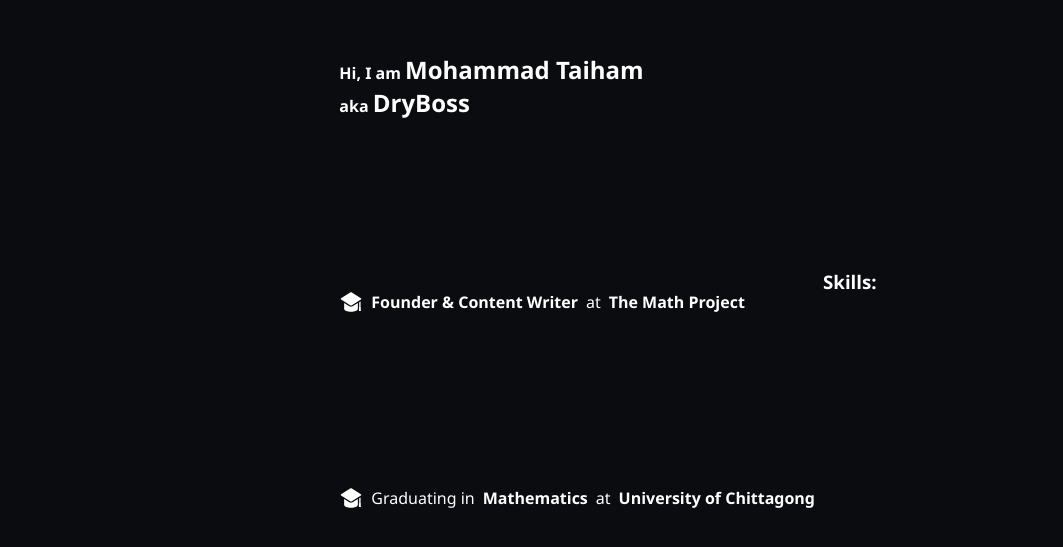
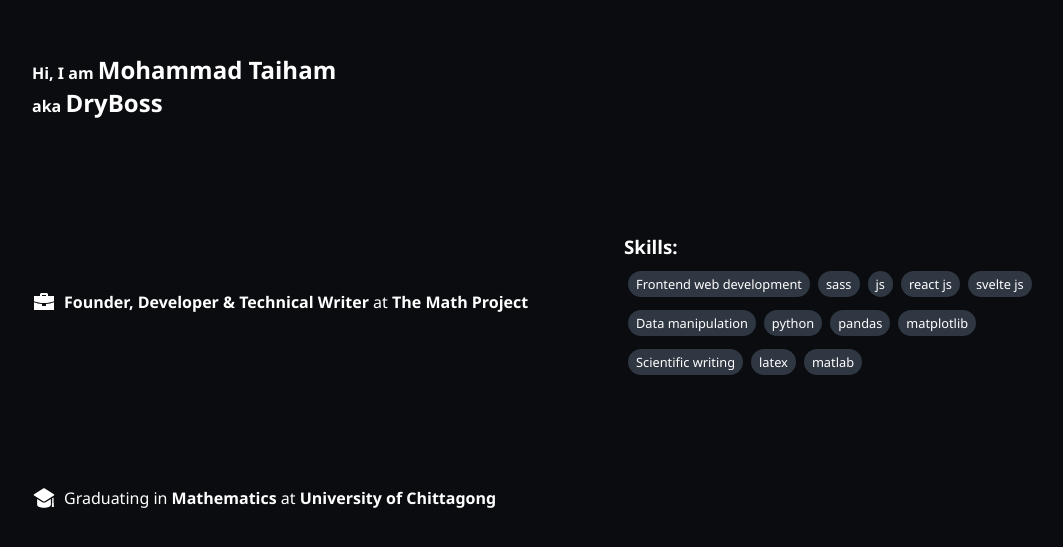
Before and after one commit to DryBoss/dryboss.github.io, a React (Vite) app: page / in a window 1280 px wide. Shown: the part 919-1466 px from the top of the page, without its empty margins (32-1095 px from the left). Built offline with nearby package versions, Linux system fonts and the light colour scheme.

Commit message:
about me

```diff
--- /dev/null
+++ b/src/database/myself.js
@@ -0,0 +1,7 @@
+const skills = [
+  ["Frontend web development", "sass", "js", "react js", "svelte js"],
+  ["Data manipulation", "python", "pandas", "matplotlib"],
+  ["Scientific writing", "latex", "matlab"],
+];
+
+export default skills;
--- a/src/pages/home/sections/about-me/AboutMe.jsx
+++ b/src/pages/home/sections/about-me/AboutMe.jsx
@@ -1,5 +1,8 @@
 import styles from "./AboutMe.module.css";
 import educationLogo from "./../../../../assets/icons/education.svg";
+import workLogo from "./../../../../assets/icons/work.svg";
+
+import skills from "./../../../../database/myself.js";
 
 function AboutMe() {
   return (
@@ -11,19 +14,30 @@ function AboutMe() {
           aka <span>DryBoss</span>
         </h1>
         <div className={styles.detailWithIcon}>
-          <img src={educationLogo} alt="education" />
-          <b style={{ margin: "0 8px 0 0" }}>
-            Founder & Content Writer
-          </b> at <b style={{ margin: "0 8px" }}>The Math Project</b>
+          <img src={workLogo} alt="education" />
+          <p>
+            <b>Founder, Developer & Technical Writer</b> at{" "}
+            <b>The Math Project</b>
+          </p>
         </div>
         <div className={styles.detailWithIcon}>
-          <img src={educationLogo} alt="education" /> Graduating in{" "}
-          <b style={{ margin: "0 8px" }}>Mathematics</b> at{" "}
-          <b style={{ margin: "0 8px" }}>University of Chittagong</b>
+          <img src={educationLogo} alt="education" />
+          <p>
+            Graduating in <b>Mathematics</b> at <b>University of Chittagong</b>
+          </p>
         </div>
       </div>
-      <div>
-        <h3>Skills:</h3>
+      <div className={styles.additionalSection}>
+        <div className={styles.skills}>
+          <h3>Skills:</h3>
+          {skills.map((skill, index) => (
+            <div key={index} className={styles.skill}>
+              {skill.map((subSkill, index) => (
+                <p key={index}>{subSkill}</p>
+              ))}
+            </div>
+          ))}
+        </div>
       </div>
     </div>
   );
--- a/src/pages/home/sections/about-me/AboutMe.module.css
+++ b/src/pages/home/sections/about-me/AboutMe.module.css
@@ -9,7 +9,16 @@ h1 span {
   display: flex;
   flex-direction: column;
   justify-content: space-evenly;
-  height: 100%;
+  height: 100vh;
+  flex: 1;
+  margin: 2rem 1rem 2rem 4rem;
+}
+
+.additionalSection {
+  display: flex;
+  flex-direction: column;
+  flex: 1;
+  margin: 4rem 4rem 1rem 1rem;
 }
 
 .detailWithIcon {
@@ -20,3 +29,15 @@ h1 span {
 .detailWithIcon img {
   margin-right: 8px;
 }
+
+.skills h3 {
+  margin: 8px 0;
+}
+.skills p {
+  display: inline-block;
+  padding: 4px 8px;
+  margin: 4px;
+  font-size: 0.8rem;
+  background-color: #2f3742;
+  border-radius: 16px;
+}
--- a/src/pages/home/sections/about-me/AboutMe.module.scss
+++ b/src/pages/home/sections/about-me/AboutMe.module.scss
@@ -1,3 +1,5 @@
+@import "./../../../../styles/colors";
+
 h1 {
   font-size: 1rem;
   span {
@@ -9,7 +11,15 @@ h1 {
   display: flex;
   flex-direction: column;
   justify-content: space-evenly;
-  height: 100%;
+  height: 100vh;
+  flex: 1;
+  margin: 2rem 1rem 2rem 4rem;
+}
+.additionalSection {
+  display: flex;
+  flex-direction: column;
+  flex: 1;
+  margin: 4rem 4rem 1rem 1rem;
 }
 
 .detailWithIcon {
@@ -20,3 +30,17 @@ h1 {
     margin-right: 8px;
   }
 }
+
+.skills {
+  h3 {
+    margin: 8px 0;
+  }
+  p {
+    display: inline-block;
+    padding: 4px 8px;
+    margin: 4px;
+    font-size: 0.8rem;
+    background-color: $background-tertiary;
+    border-radius: 16px;
+  }
+}
--- a/src/styles/_colors.scss
+++ b/src/styles/_colors.scss
@@ -1,5 +1,6 @@
 $background: #0a0c10;
 $background-secondary: #24292f;
+$background-tertiary: #2f3742;
 $text: #ffffff;
 $active: #26cd41;
 $active-secondary: #15381f;
```
Also changed, not shown: src/assets/icons/work.svg.
